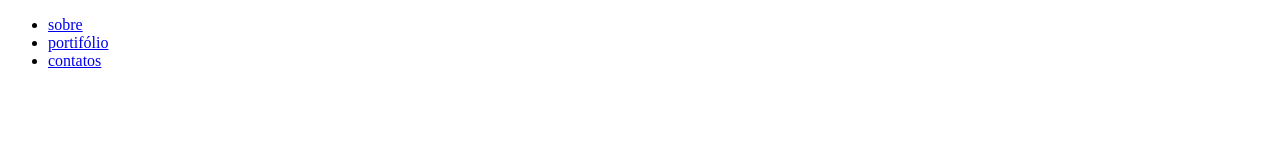
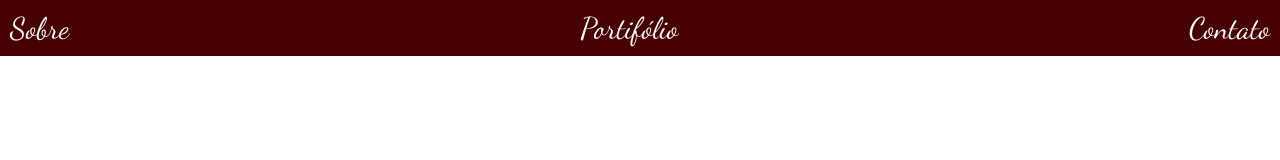
Before and after one commit to hmtzz/helena, a plain HTML site: page index.html in a window 1280 px wide. Drawn offline with Linux system fonts and the light colour scheme.

Commit message:
Add files via upload

```diff
--- a/index.html
+++ b/index.html
@@ -1,19 +1,25 @@
 <!DOCTYPE html>
-<html lang="en">
+<!-- Idioma da página -->
+<html lang="pt-br">
 <head>
     <meta charset="UTF-8">
     <meta name="viewport" content="width=device-width, initial-scale=1.0">
+    <!-- Aqui interliga-se o html com o css. Em href coloca-se o caminho do arquivo CSS -->
+    <link rel="stylesheet" href="style.css">
+    <!-- Título que fica na aba da página -->
     <title>Site Pessoal - Helena</title>
 </head>
-<body>
-    <header> <!--cabeçalho-->
-        <nav class="menu"> <!--navegação-->
+<!-- Todo o conteúdo visível da página web fica dentro da tag <body> -->
+    <body>
+        <!-- Menu navegável da página fica dentro de nav -->
+        <!-- Dentro de <li> insere-se o item navegável -->
+        <!-- a tag a transforma o item em link para redirecionar a outra página/seção -->
+        <nav>
             <ul>
-                <li><a href="*">sobre</a></li> <!--link-->
-                <li><a href="*">portifólio</a></li>
-                <li><a href="*">contatos</a></li>
+                <li><a href="">Sobre</a></li>
+                <li><a href="">Portifólio</a></li>
+                <li><a href="">Contato</a></li>
             </ul>
         </nav>
-    </header>
-</body>
-</html>
+    </body>
+    </html>
--- a/style.css
+++ b/style.css
@@ -1,30 +1,33 @@
-body {
-    /* background-color: pink; */
-    background-image: url(https://www.google.com/url?sa=i&url=https%3A%2F%2Fwww.10wallpaper.com%2Fpt%2Fview%2Ffield_flowers_chamomile-HD_widescreen_wallpaper.html&psig=AOvVaw0qnrSoX9t2Zk6EkiqYSBYl&ust=1726341302148000&source=images&cd=vfe&opi=89978449&ved=0CBIQjRxqFwoTCMixl_X4wIgDFQAAAAAdAAAAABAK);
-    /* background-repeat: no-repeat; */
-    background-size: auto;
+@import url('https://fonts.googleapis.com/css2?family=Dancing+Script:wght@400..700&display=swap');
+* {
+    margin: 0;
+    padding: 0;
+    box-sizing: border-box;
 }
 
-
-.menu{
-    background: blue;
+/* Aqui fica a estilização da página html, com todas suas cores e aparência escolhida */
+/* Dentro de body adiciona-se todas as propriedades que serão aplicadas em todo o conteúdo visível */
+body {
+    height: 100vh;
+    width: auto;
 }
 
-.menu ul {
+nav{
+    padding: 10px;
+    font-family: "Dancing Script", cursive;
+    font-size: 30px;
+    background: rgb(71, 0, 0);
+}
+nav ul {
     display: flex;
-    flex-direction:column;
+    justify-content: space-between;
 }
 
-.menu li{
+ul{
     list-style: none;
 }
 
 a{
     text-decoration: none;
-    color: blueviolet;
+    color: white;
 }
-
-a:hover{
-    text-decoration: underline;
-    color: red;
-}
```
